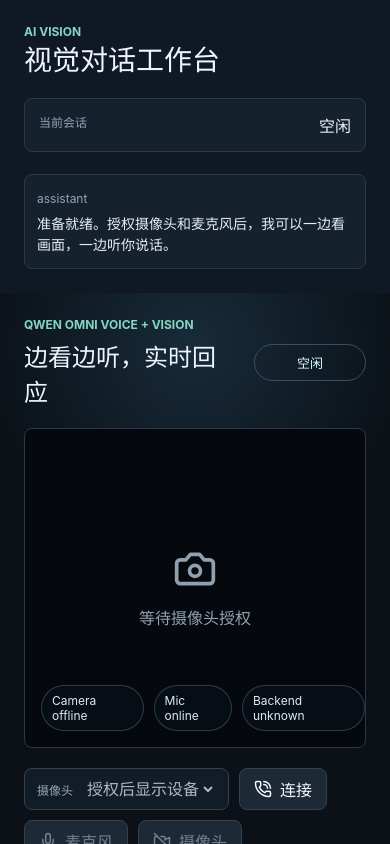
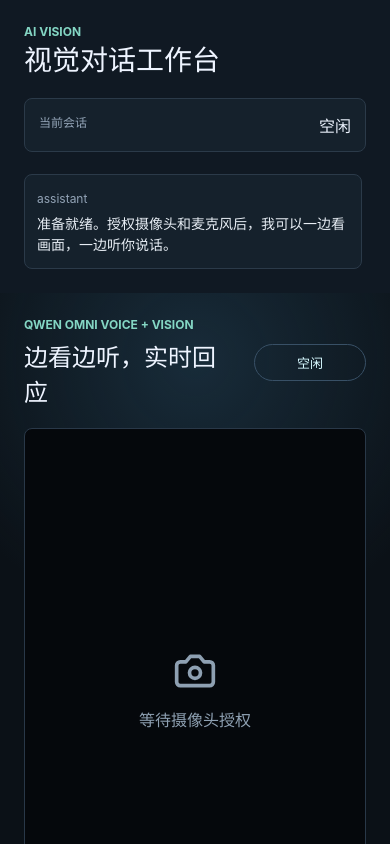
Before and after one commit to LunarDan/ai-vision, a React (Vite) app in the folder apps/web/: page / in a window 390 px wide. Shown: the top 844 px of the page. Built offline with nearby package versions, Linux system fonts and the light colour scheme.

Commit message:
优化工作栏滚动布局

```diff
--- a/apps/web/src/App.tsx
+++ b/apps/web/src/App.tsx
@@ -78,6 +78,7 @@ const getSpeechRecognition = () => {
 export const App = () => {
   const videoRef = useRef<HTMLVideoElement>(null);
   const canvasRef = useRef<HTMLCanvasElement>(null);
+  const timelineRef = useRef<HTMLDivElement>(null);
   const recognitionRef = useRef<SpeechRecognitionLike | null>(null);
   const recognitionRestartTimerRef = useRef<number | null>(null);
   const shouldKeepListeningRef = useRef(false);
@@ -128,6 +129,12 @@ export const App = () => {
   useEffect(() => {
     visionSummaryRef.current = visionSummary;
   }, [visionSummary]);
+
+  useEffect(() => {
+    const timeline = timelineRef.current;
+    if (!timeline) return;
+    timeline.scrollTo({ top: timeline.scrollHeight, behavior: "smooth" });
+  }, [messages]);
 
   const costLevel = useMemo(() => {
     if (metrics.highDetailRequests > 3 || metrics.visionRequests > 20)
@@ -661,7 +668,7 @@ export const App = () => {
           <span>{appCopy.currentSession}</span>
           <strong>{phaseLabels[phase]}</strong>
         </div>
-        <div className="timeline">
+        <div className="timeline" ref={timelineRef}>
           {messages.map((message, index) => (
             <div className="message" key={`${message.role}-${index}`}>
               <span>{message.role}</span>
--- a/apps/web/src/styles.css
+++ b/apps/web/src/styles.css
@@ -17,10 +17,20 @@
   box-sizing: border-box;
 }
 
+html,
+body {
+  height: 100%;
+  overflow: hidden;
+}
+
 body {
   margin: 0;
   min-width: 320px;
-  min-height: 100vh;
+}
+
+#root {
+  height: 100%;
+  min-height: 0;
 }
 
 button {
@@ -49,7 +59,9 @@ button:disabled {
 .shell {
   display: grid;
   grid-template-columns: 300px minmax(420px, 1fr) 340px;
-  min-height: 100vh;
+  height: 100vh;
+  min-height: 0;
+  overflow: hidden;
 }
 
 .sidebar,
@@ -64,6 +76,8 @@ button:disabled {
   display: flex;
   flex-direction: column;
   gap: 22px;
+  min-height: 0;
+  overflow: hidden;
 }
 
 .inspector {
@@ -71,6 +85,8 @@ button:disabled {
   display: flex;
   flex-direction: column;
   gap: 18px;
+  min-height: 0;
+  overflow: auto;
 }
 
 .stage {
@@ -80,7 +96,9 @@ button:disabled {
   display: grid;
   grid-template-rows: auto 1fr auto;
   gap: 20px;
+  min-height: 0;
   min-width: 0;
+  overflow: hidden;
   padding: 24px;
 }
 
@@ -171,7 +189,31 @@ small {
   flex-direction: column;
   gap: 12px;
   min-height: 0;
-  overflow: auto;
+  overflow-x: hidden;
+  overflow-y: auto;
+  padding-right: 4px;
+  scroll-behavior: smooth;
+}
+
+.timeline::-webkit-scrollbar,
+.inspector::-webkit-scrollbar {
+  width: 8px;
+}
+
+.timeline::-webkit-scrollbar-track,
+.inspector::-webkit-scrollbar-track {
+  background: transparent;
+}
+
+.timeline::-webkit-scrollbar-thumb,
+.inspector::-webkit-scrollbar-thumb {
+  background: #2f4051;
+  border-radius: 999px;
+}
+
+.timeline::-webkit-scrollbar-thumb:hover,
+.inspector::-webkit-scrollbar-thumb:hover {
+  background: #3d5367;
 }
 
 .message {
@@ -191,8 +233,9 @@ small {
   border: 1px solid #293848;
   border-radius: 8px;
   display: flex;
+  height: 100%;
   justify-content: center;
-  min-height: 420px;
+  min-height: 0;
   overflow: hidden;
   position: relative;
 }
@@ -353,16 +396,36 @@ video {
 }
 
 @media (max-width: 1100px) {
+  html,
+  body,
+  #root {
+    height: auto;
+  }
+
+  body {
+    overflow: auto;
+  }
+
   .shell {
     grid-template-columns: 1fr;
+    height: auto;
+    min-height: 100vh;
+    overflow: visible;
   }
 
   .sidebar,
   .inspector {
     border: 0;
+    max-height: none;
+    overflow: visible;
+  }
+
+  .timeline {
+    max-height: 420px;
   }
 
   .video-wrap {
+    height: min(62vh, 560px);
     min-height: 320px;
   }
 }
```
